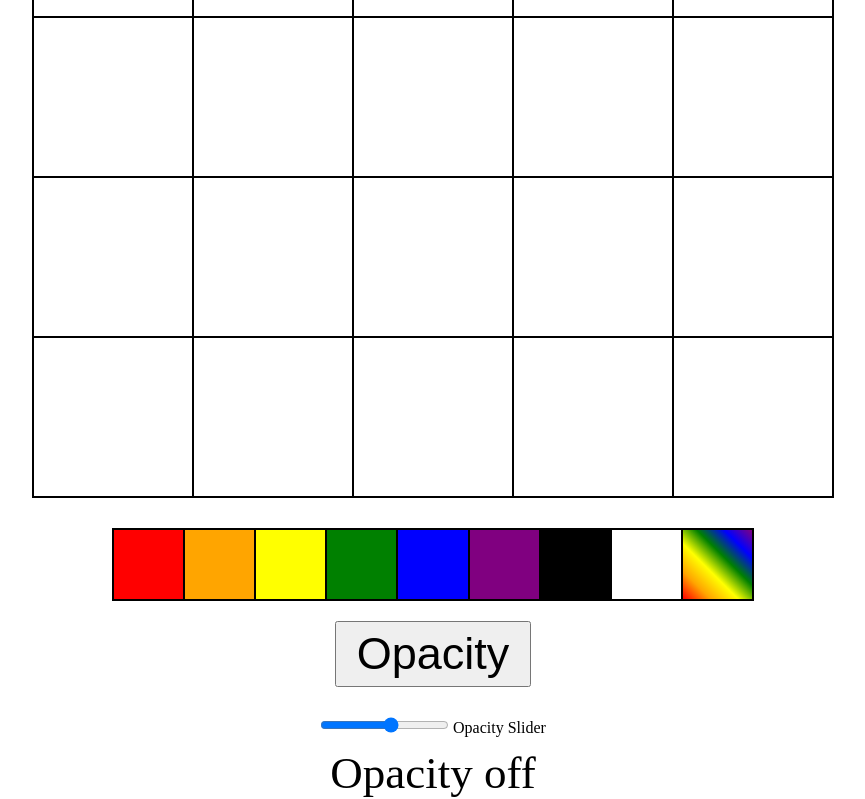
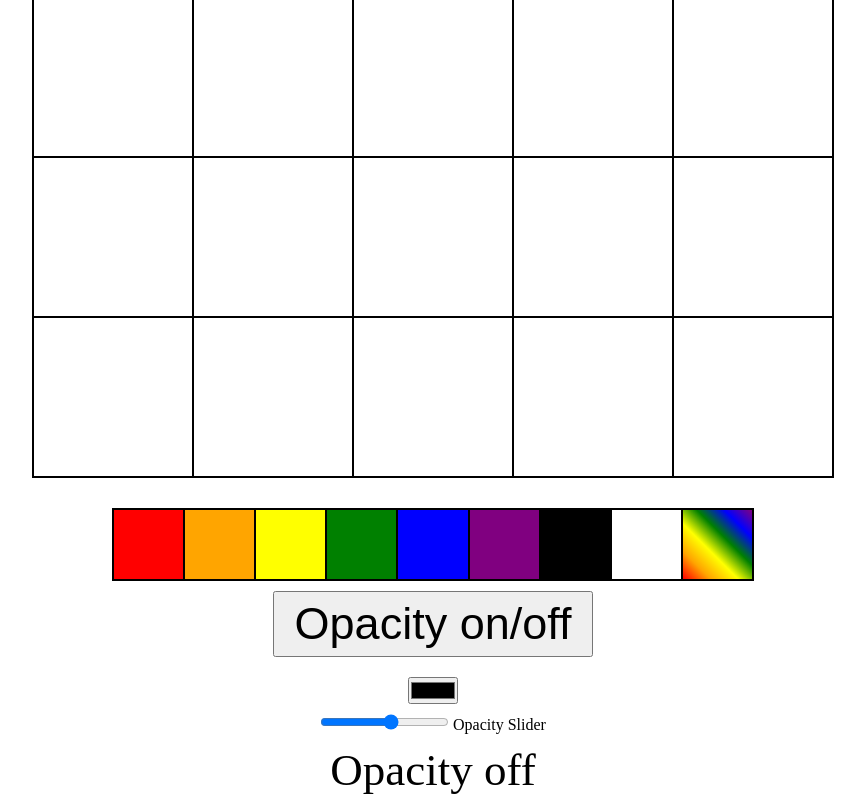
Before and after one commit to Solar-Tiger/etch-a-sketch, a plain HTML site: page index.html in a window 1280 px wide. Shown: the part 410-1209 px from the top of the page, without its empty margins (207-1072 px from the left). Drawn offline with Linux system fonts and the light colour scheme.

Commit message:
Fix margin for spacing issue and add input type color

```diff
--- a/css/styles.css
+++ b/css/styles.css
@@ -18,8 +18,7 @@
 .change-grid-size-btn,
 .reset-grid,
 .opacity-toggle {
-  display: block;
-  margin: 20px 10px;
+  margin: 10px 10px;
   padding: 5px 20px;
 }
 
--- a/index.html
+++ b/index.html
@@ -29,7 +29,8 @@
     </div>
 
     <div class="opacity-container">
-        <button class="opacity-toggle">Opacity</button>
+        <button class="opacity-toggle">Opacity on/off</button>
+        <input type="color">
         <div class="custom-opacity">
             <input type="range" id="opacity-range" min="0.1" max="1" step="0.1" class="opacity-slider">
             <label for="opacity-range">Opacity Slider</label>
```
